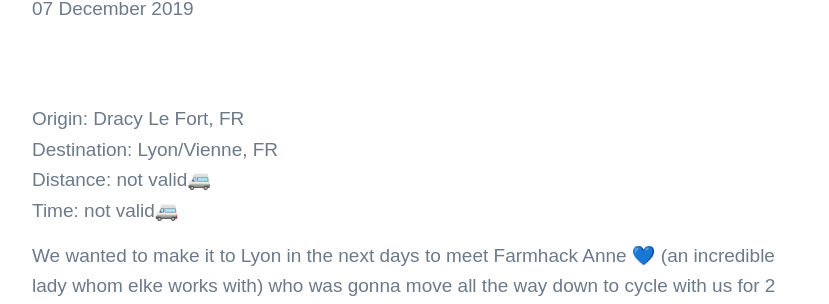
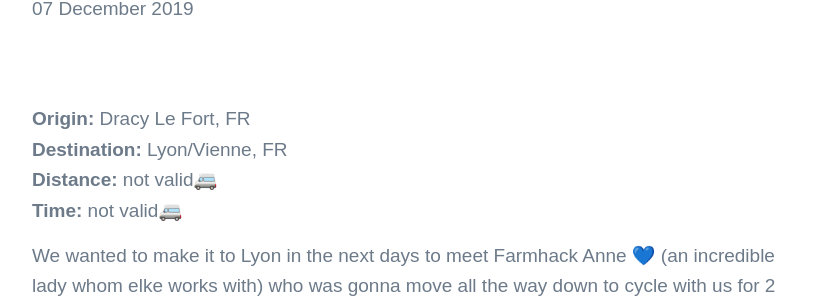
Before and after one commit to allanpcampbell/allanpcampbell.github.io, a Jekyll site: the page built from _posts/2019-12-07-day-22.md, in a window 1280 px wide and 900 px high. Shown: the part 235-539 px from the top of the window, without its empty margins (224-1053 px from the left). Built offline with Jekyll 4.4.1, drawn with Linux system fonts in a browser that asks for light colours; nearby versions of some CDN libraries; some web fonts are replaced; some of the changed lines change nothing that is shown.

Commit message:
Update 2019-12-07-day-22.md

```diff
--- a/_posts/2019-12-07-day-22.md
+++ b/_posts/2019-12-07-day-22.md
@@ -5,10 +5,10 @@
 featured_image: 'images/day 22-b-min.jpg'
 ---
 
-Origin: Dracy Le Fort, FR <br>
-Destination: Lyon/Vienne, FR <br>
-Distance: not valid🚐 <br>
-Time: not valid🚐 <br>
+<b>Origin:</b> Dracy Le Fort, FR <br>
+<b>Destination:</b> Lyon/Vienne, FR <br>
+<b>Distance:</b> not valid🚐 <br>
+<b>Time:</b> not valid🚐 <br>
 
 We wanted to make it to Lyon in the next days to meet Farmhack Anne 💙 (an incredible lady whom elke works with) who was gonna move all the way down to cycle with us for 2 days. The courage🦁! BUT We were moving too slow. We were approaching a leg which was not cycle friendly (shared path with cars🚲🚛). All trains cancelled till the 14th. At some point we would need to make another jump forward and we were getting tempted by warm temperatures and sun in the south of France☀. We pain in ❣ (as this would mean meeting Anne note possible) decided it was time to move forward ⏩. We found an amazing rental company Rent and Drop and rented a van 5km from where we were staying and we able to rent one way and drop in Montpellier saving Allan driving time😅. We bought an emergency second hand baby seat 👶 and road trip started! We had unlimited kms woop!
 
@@ -22,3 +22,6 @@
 	<img src="/images/day 22-c-min.jpg">
 	<img src="/images/day 22-d-min.jpg">
 </div>
+
+<a href="https://allanpcampbell.github.io/blog/day-20-21" class="button button--large">Back</a>
+<a href="https://allanpcampbell.github.io/blog/day-23" class="button button--large">Next</a>
```
